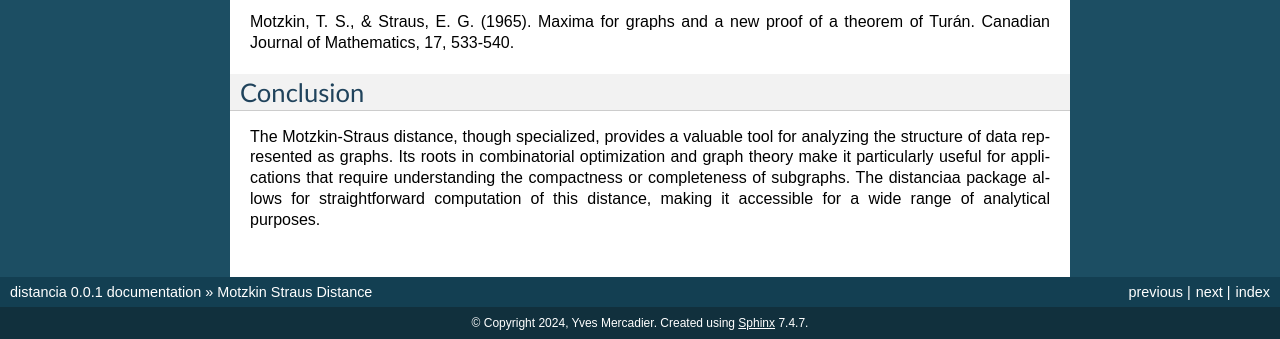
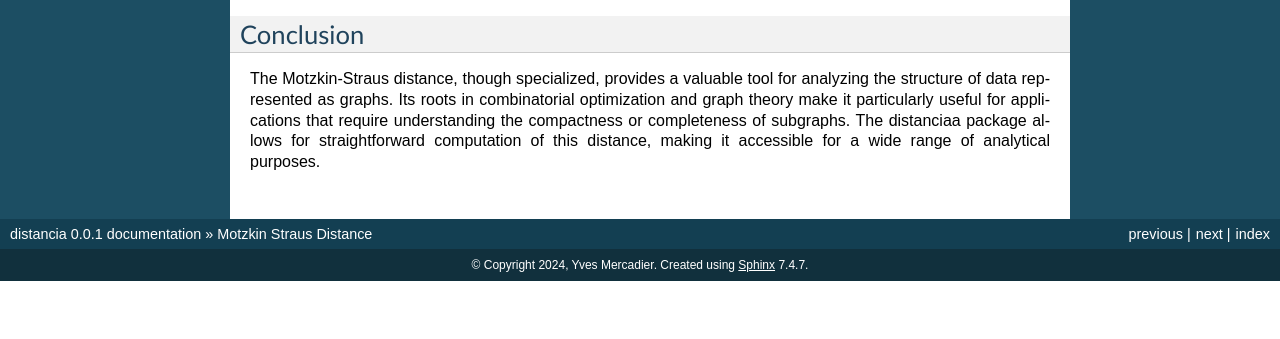
Before and after one commit to ym001/distancia, a Sphinx documentation site: the page built from docs/MotzkinStraus.rst, in a window 1280 px wide and 900 px high, scrolled down 1084 px, cut to the strip 561-900 px from the top of the window. Built offline with Sphinx 7.4.7, drawn with Linux system fonts in a browser that asks for light colours; pages that are not in the unit, such as notebooks, are missing from menus; after the commit the page ends 1926 px from its top, so only the background shows below that.

Commit message:
Update MotzkinStraus.rst

```diff
--- a/docs/MotzkinStraus.rst
+++ b/docs/MotzkinStraus.rst
@@ -79,8 +79,6 @@ For a deeper understanding of the Motzkin-Straus distance and its applications,
 
     motzkinstraus
 
-Motzkin, T. S., & Straus, E. G. (1965). Maxima for graphs and a new proof of a theorem of Turán. Canadian Journal of Mathematics, 17, 533-540.
-
 Conclusion
 ----------
 The Motzkin-Straus distance, though specialized, provides a valuable tool for analyzing the structure of data represented as graphs. Its roots in combinatorial optimization and graph theory make it particularly useful for applications that require understanding the compactness or completeness of subgraphs. The distanciaa package allows for straightforward computation of this distance, making it accessible for a wide range of analytical purposes.
```
